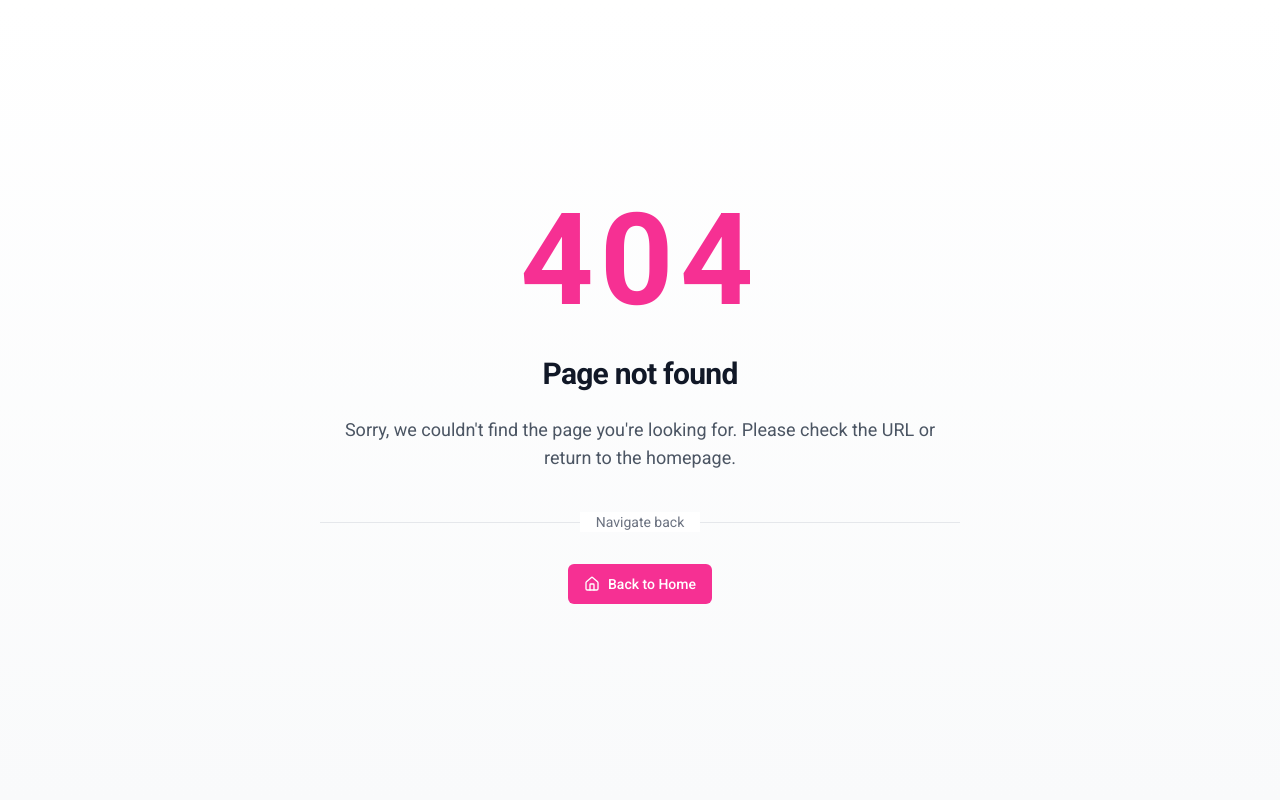
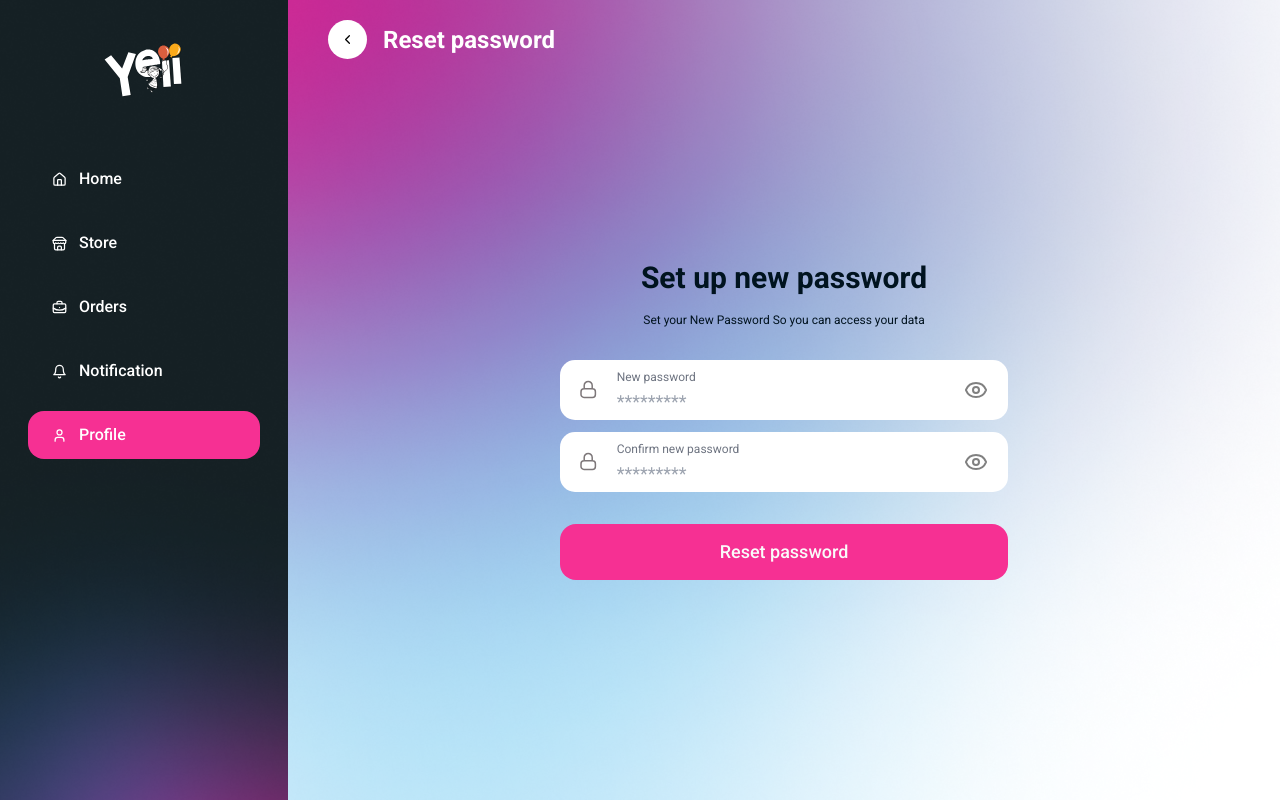
Before and after one commit to bharatyadav28/Yeii-Supplier, a Next.js app: page /profile/settings/reset-password in a window 1280 px wide. Before the commit this address had no page. Built offline with nearby package versions, Linux system fonts and the light colour scheme.

Commit message:
Added setting page

```diff
--- a/src/app/(auth)/success/[path]/page.jsx
+++ b/src/app/(auth)/success/[path]/page.jsx
@@ -15,7 +15,7 @@ const SuccessPage = ({ params }) => {
             </h1>
           }
           subHeading={<p>Your password has been changed successfully.</p>}
-          route="/login"
+          route="/"
         />
       ) : path === "account_created" ? (
         <SuccessCard
--- /dev/null
+++ b/src/app/(main)/profile/settings/language/page.jsx
@@ -0,0 +1,29 @@
+import { Check } from "lucide-react";
+
+import AuthPage from "@/components/common/AuthPage";
+import { Button } from "@/components/ui/button";
+
+const LanguagePage = () => {
+  const btnClasses =
+    "w-full  rounded-xl flex justify-between bg-[#fff] text-[#323B41] font-semibold !py-8 hover:bg-slate-100 transition ";
+
+  return (
+    <AuthPage showHeader={true} heading="Language" route="/profile/settings">
+      <div className="flex flex-col mt-6 bg-[var(--light)] mb-auto w-full rounded-xl bg-[#fff]">
+        <Button className={btnClasses}>
+          <div>English</div>
+          <div>
+            <Check color="var(--main-pink)" size={20} />
+          </div>
+        </Button>
+        <hr />
+        <Button className={btnClasses}>
+          <div>Spanish</div>
+          <div>{/* <Check color="var(--main-pink)" size= /> */}</div>
+        </Button>
+      </div>
+    </AuthPage>
+  );
+};
+
+export default LanguagePage;
--- /dev/null
+++ b/src/app/(main)/profile/settings/reset-password/page.jsx
@@ -0,0 +1,26 @@
+import NewPassword from "@/components/auth/NewPassword";
+import AuthPage from "@/components/common/AuthPage";
+import AuthHeading from "@/components/common/AuthHeading";
+
+const ResetPasswordPage = () => {
+  return (
+    <AuthPage
+      route="/profile/settings"
+      heading={"Reset password"}
+      showHeader={true}
+      isReset={true}
+    >
+      <AuthHeading
+        heading="Set up new password"
+        className="mb-3 text-[#00131F]"
+      >
+        <p className="text-center text-xs text-[#00131F]">
+          Set your New Password So you can access your data
+        </p>
+      </AuthHeading>
+      <NewPassword />
+    </AuthPage>
+  );
+};
+
+export default ResetPasswordPage;
--- a/src/components/auth/NewPassword.jsx
+++ b/src/components/auth/NewPassword.jsx
@@ -12,6 +12,7 @@ const NewPassword = () => {
 
   const handleSubmit = (e) => {
     e.preventDefault();
+    console.log("heloooooo");
     router.push("/success/password_changed");
   };
   return (
@@ -27,7 +28,10 @@ const NewPassword = () => {
         value={confirmPassword}
         onChange={(e) => setConfirmPassword(e.target.value)}
       />
-      <DarkButton className="w-full text-lg p-7 rounded-2xl mt-5">
+      <DarkButton
+        isSubmit={true}
+        className="w-full text-lg p-7 rounded-2xl mt-5"
+      >
         Reset password
       </DarkButton>
     </form>
--- a/src/components/common/AuthHeading.jsx
+++ b/src/components/common/AuthHeading.jsx
@@ -1,7 +1,11 @@
-const AuthHeading = ({ children, heading, className }) => {
+const AuthHeading = ({ children, heading, className, isReset }) => {
   return (
     <div className={`mb-10 ${className}`}>
-      <h1 className="text-3xl font-bold text-center text-white mb-4">
+      <h1
+        className={`text-3xl font-bold text-center  mb-4 i${
+          isReset ? "text-[#00131F]" : "text-white"
+        }`}
+      >
         {heading}
       </h1>
       {children}
```
